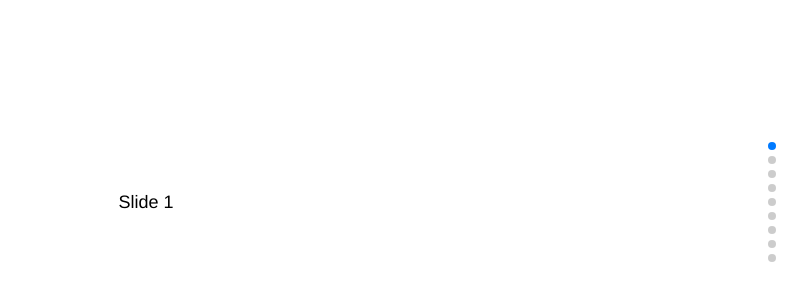
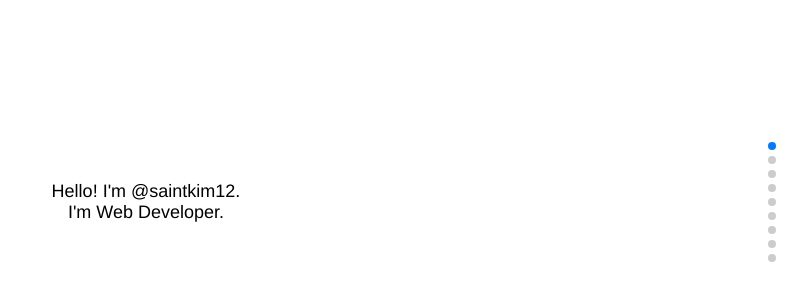
Before and after one commit to saintkim12/page-introduce, a Vue app: page / in a window 1280 px wide. Shown: the part 198-498 px from the top of the page, without its empty margins (494-1280 px from the left). Built offline with nearby package versions, Linux system fonts and the light colour scheme.

Commit message:
빌드 명령어 추가, 화면 작업중

```diff
--- a/package.json
+++ b/package.json
@@ -4,6 +4,7 @@
   "scripts": {
     "dev": "vite",
     "build": "vue-tsc --noEmit && vite build",
+    "build:push": "vue-tsc --noEmit && vite build && cd ./.docs && git add . && git commit -m \"build test\" && git push origin docs && cd -",
     "preview": "vite preview"
   },
   "dependencies": {
--- a/src/App.vue
+++ b/src/App.vue
@@ -21,7 +21,8 @@ const onSlideChange = () => {
 };
 // const modules = [Navigation, Pagination, Scrollbar, A11y]
 const swiperProps = {
-  // direction: 'vertical',
+  // direction: 'vertical' as const, // https://stackoverflow.com/a/55387357
+  direction: <const> 'vertical',
   mousewheel: true,
   keyboard: true,
   pagination: { clickable: true },
@@ -30,22 +31,33 @@ const swiperProps = {
   onSwiper,
   onSlideChange,
 }
+
+const slides: string[] = [
+  /* html */`
+    <div>
+      Hello! I'm @saintkim12.<br>
+      I'm Web Developer.
+    </div>
+  `,
+  'Slide_2',
+  'Slide_3',
+  'Slide_4',
+  'Slide_5',
+  'Slide_6',
+  'Slide_7',
+  'Slide_8',
+  'Slide_9',
+]
 </script>
 
 <template>
+    <!-- direction="vertical" -->
   <swiper
-    direction="vertical"
     v-bind="swiperProps"
   >
-    <swiper-slide>Slide 1</swiper-slide>
-    <swiper-slide>Slide 2</swiper-slide>
-    <swiper-slide>Slide 3</swiper-slide>
-    <swiper-slide>Slide 4</swiper-slide>
-    <swiper-slide>Slide 5</swiper-slide>
-    <swiper-slide>Slide 6</swiper-slide>
-    <swiper-slide>Slide 7</swiper-slide>
-    <swiper-slide>Slide 8</swiper-slide>
-    <swiper-slide>Slide 9</swiper-slide>
+      <!-- {{ text }} -->
+    <swiper-slide v-for="(html, idx) in slides" :key="idx" v-html="html">
+    </swiper-slide>
   </swiper>
 </template>
 
```
